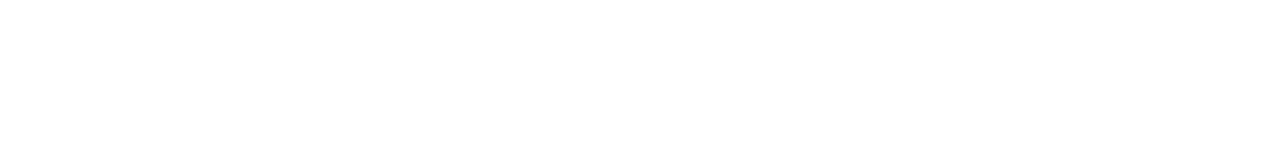
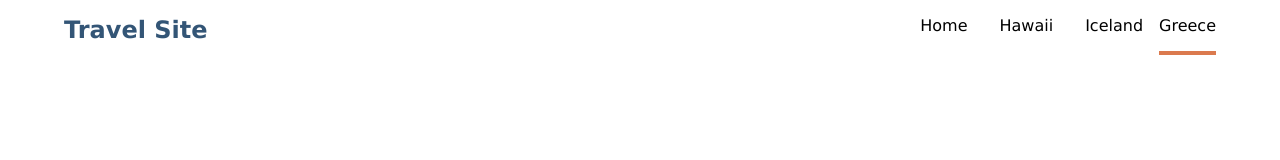
Before and after one commit to aiamakhruka/TravelSite, a plain HTML site: page pages/greece.html in a window 1280 px wide. Drawn offline with Linux system fonts and the light colour scheme.

Commit message:
commiting changes

```diff
--- a/css/global.css
+++ b/css/global.css
@@ -8,6 +8,34 @@ body{
     font-family: Verdana, Geneva, Tahoma, sans-serif;
 }
 
+.Nav-bar{
+    margin: 1rem 4rem;
+}
+
+.Nav-bar__logo{
+    position:fixed;
+    color: #335576;
+    text-decoration: none;
+}
+
+.Nav-bar__tabs{
+    display: flex;
+    justify-content: flex-end;
+    list-style-type: none;
+}
+
+.Nav-bar__featured{
+    border-bottom: #DB7A4E 0.3rem solid;
+    text-decoration: none;
+    color: black;
+    padding: 1rem  0rem;
+}
+
+.Nav-bar__item{
+    text-decoration: none;
+    color: black;
+    padding: 1rem ;
+}
 
 .footer{
     background-color: #FEFAF5;
--- a/css/main.css
+++ b/css/main.css
@@ -1,8 +1,5 @@
 
-.Nav-bar__logo{
-    position:fixed;
-    color: #335576;
-}
+
 
 .Hero{
     background-color: #FEFAF5;
--- a/pages/greece.html
+++ b/pages/greece.html
@@ -4,9 +4,20 @@
     <meta charset="UTF-8">
     <meta http-equiv="X-UA-Compatible" content="IE=edge">
     <meta name="viewport" content="width=device-width, initial-scale=1.0">
+    <link rel="stylesheet" type="text/css" href="../css/global.css"/>
     <title>Document</title>
 </head>
 <body>
-
+    <header>
+        <nav class="Nav-bar">
+            <h1><a href="../index.html" class="Nav-bar__logo">Travel Site</a></h1>
+            <ul class="Nav-bar__tabs">
+                <li><a class="Nav-bar__item" href="../index.html">Home</a></li>
+                <li><a class="Nav-bar__item" href="../pages/hawaii.html">Hawaii</a></li>
+                <li><a class="Nav-bar__item" href="../pages/iceland.html">Iceland</a></li>
+                <li><a class="Nav-bar__featured" href="../pages/greece.html">Greece</a></li>
+            </ul>
+        </nav>
+    </header>
 </body>
 </html>
```
Also changed, not shown: index.html (+10 -8 lines), pages/hawaii.html (+12 -1 lines), pages/iceland.html (+12 -1 lines).
